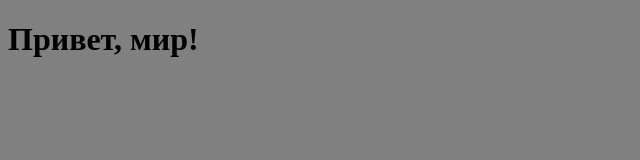
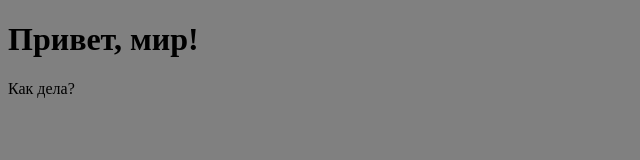
Before and after one commit to krajnusa/Test, a plain HTML site: page index.html in a window 1280 px wide. Shown: the full height of the page, 0-640 px from the left. Drawn offline with Linux system fonts and the light colour scheme.

Commit message:
добавлен параграф

```diff
--- a/index.html
+++ b/index.html
@@ -9,5 +9,6 @@
 </head>
 <body>
     <h1>Привет, мир!</h1>
+    <p>Как дела?</p>
 </body>
 </html>
```
